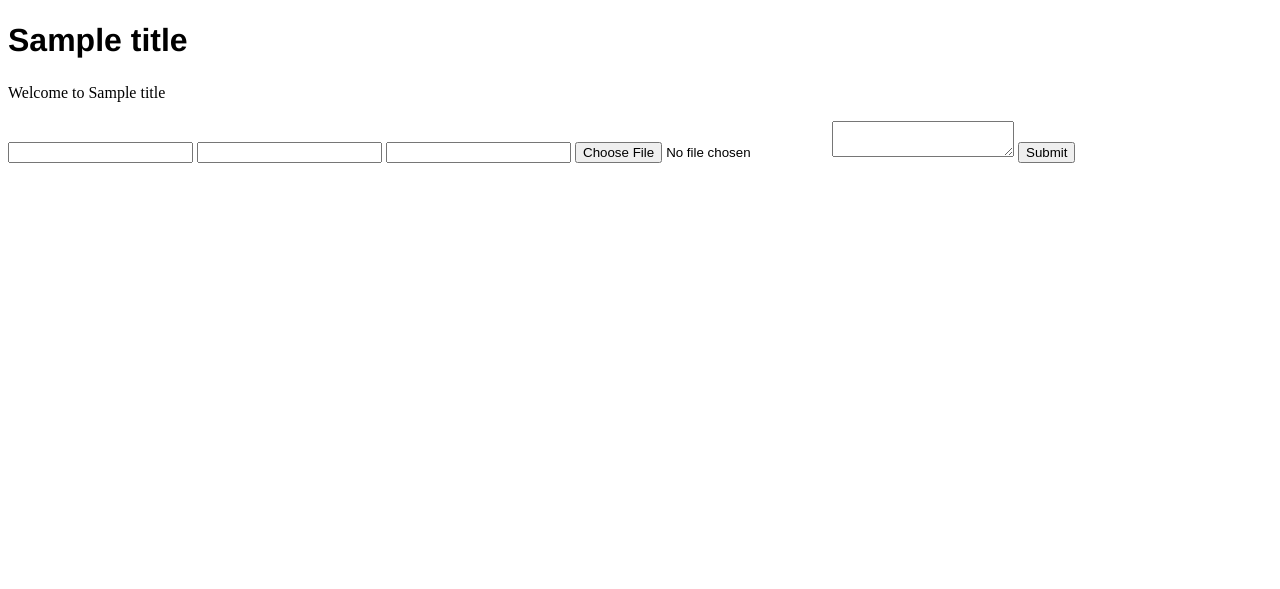
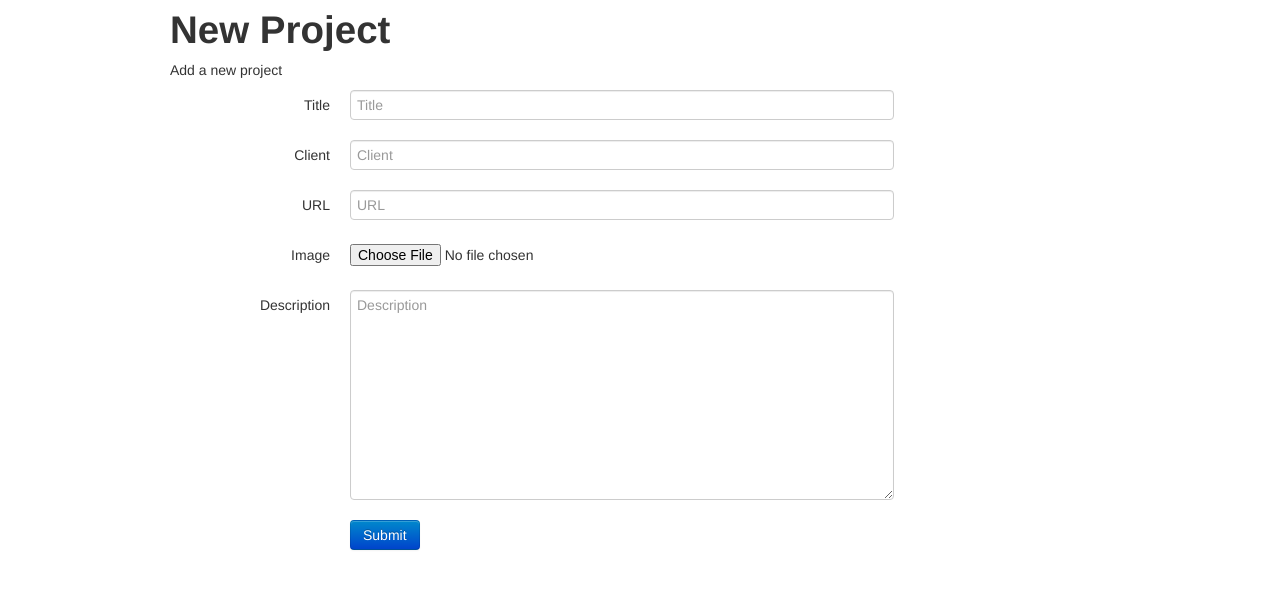
Before and after one commit to chrisfinch/over9k, a Node project: template views/projects/create.ejs in a window 1280 px wide. Shown: the top 589 px of the page. Run offline with Node 20 templates, Linux system fonts and the light colour scheme; the template is opened without the code that fills it: most values are stand-ins (such as "Sample title", 1, 10 or a date in 2020); some libraries are stand-ins or nearby versions.

Commit message:
Bootstrap styling for form pages

```diff
--- a/views/projects/create.ejs
+++ b/views/projects/create.ejs
@@ -2,20 +2,57 @@
 <html>
   <head>
     <title><%= title %></title>
-    <link rel='stylesheet' href='/stylesheets/style.css' />
+    <link rel="stylesheet" href="/css/bootstrap.min.css">
   </head>
   <body>
-    <h1><%= title %></h1>
-    <p>Welcome to <%= title %></p>
+    <div class="container">
+      <h1>New Project</h1>
+      <p>Add a new project</p>
 
-    <form method="post" action="/projects/new" id="new_post" enctype="multipart/form-data">
-    	<input type="text" name="title" id="title">
-      <input type="text" name="client" id="client">
-      <input type="text" name="url" id="url">
-      <input type="file" name="image" id="image">
-      <textarea name="description" id="description"></textarea>
-    	<input type="submit" />
-    </form>
+      <form method="post" action="/projects/new" id="new_post" enctype="multipart/form-data" class="form-horizontal">
 
+        <div class="control-group">
+          <label class="control-label" for="title">Title</label>
+          <div class="controls">
+            <input type="text" name="title" id="title" placeholder="Title" class="input-xxlarge">
+          </div>
+        </div>
+
+        <div class="control-group">
+          <label class="control-label" for="Client">Client</label>
+          <div class="controls">
+            <input type="text" name="client" id="client" placeholder="Client" class="input-xxlarge" >
+          </div>
+        </div>
+
+        <div class="control-group">
+          <label class="control-label" for="url">URL</label>
+          <div class="controls">
+            <input type="text" name="url" id="url" class="input-xxlarge" placeholder="URL">
+          </div>
+        </div>
+
+        <div class="control-group">
+          <label class="control-label" for="image">Image</label>
+          <div class="controls">
+            <input type="file" name="image" id="image" class="input-xxlarge" >
+          </div>
+        </div>
+
+        <div class="control-group">
+          <label class="control-label" for="description">Description</label>
+          <div class="controls">
+            <textarea name="description" id="description" rows="10" class="input-xxlarge" placeholder="Description"></textarea>
+          </div>
+        </div>
+
+        <div class="control-group">
+          <div class="controls">
+            <input type="submit" class="btn btn-primary"/>
+          </div>
+        </div>
+
+      </form>
+    </div>
   </body>
 </html>
```
Also changed, not shown: views/index.ejs (+4 -3 lines), views/posts/create.ejs (+33 -9 lines).
